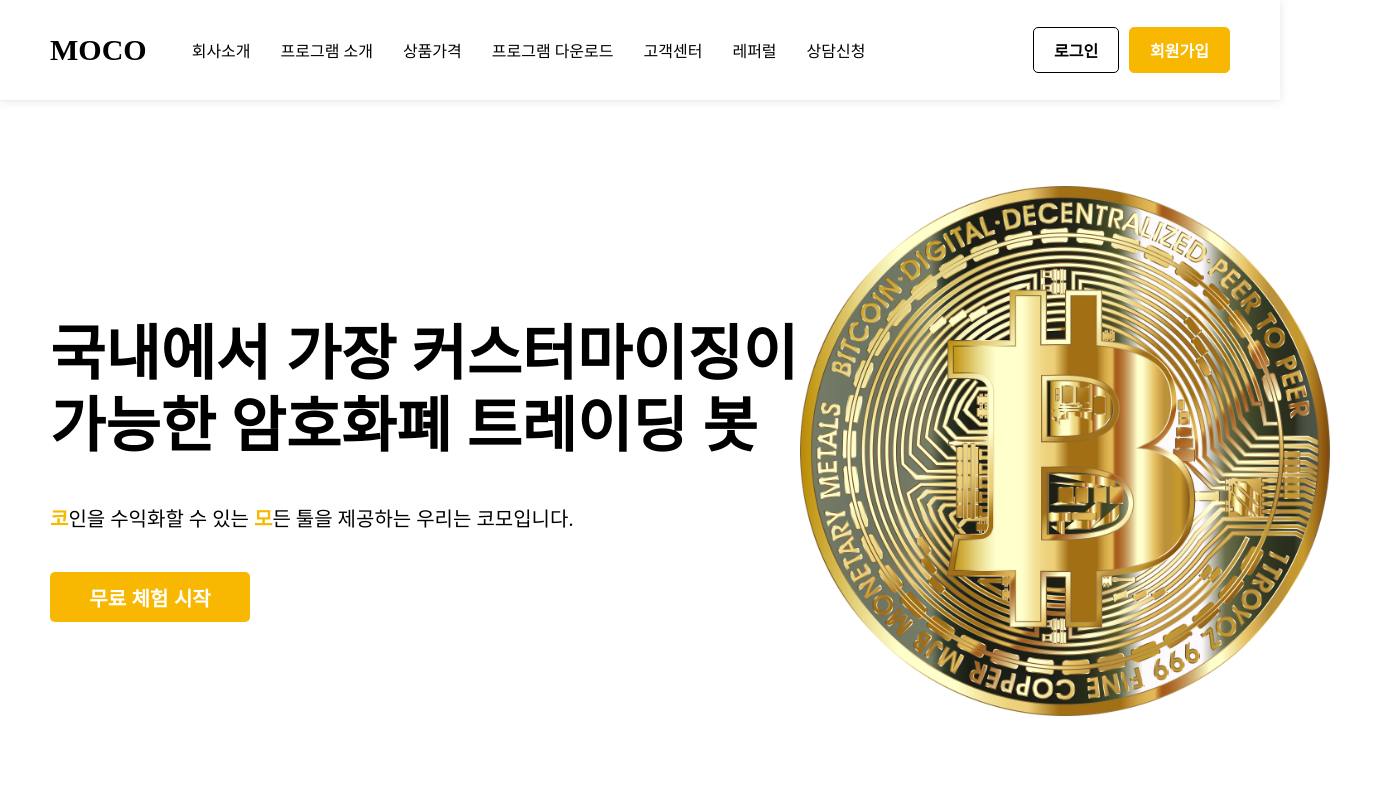
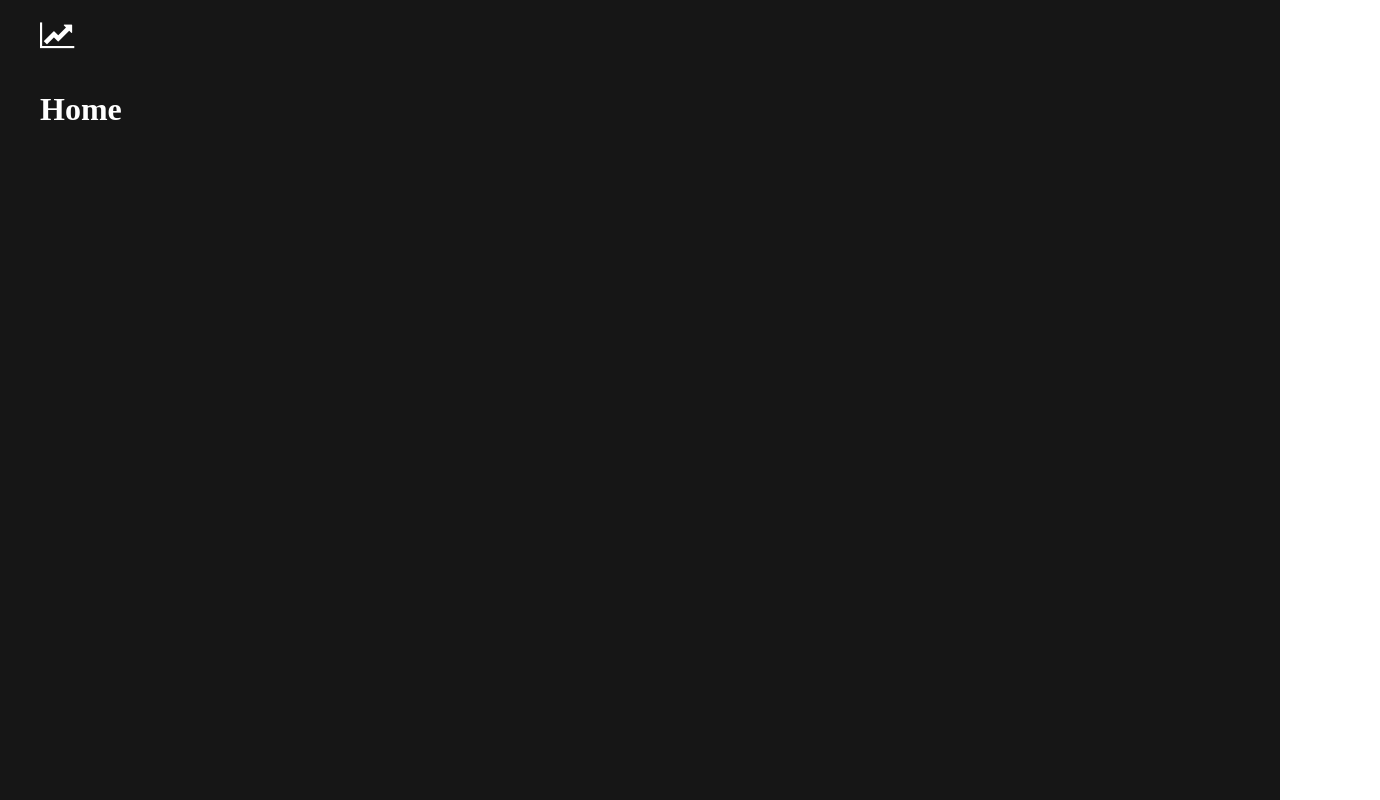
Before and after one commit to Ryugi62/como_website, a Vue app in the folder web/: page / in a window 1280 px wide. Shown: the whole page, 1380 px wide, since content can reach past the window. Built offline with nearby package versions, Linux system fonts and the light colour scheme.

Commit message:
design : reset design to black thema

```diff
--- a/web/src/App.vue
+++ b/web/src/App.vue
@@ -14,15 +14,13 @@ a {
   text-decoration: none;
 }
 
-html {
+html,
+body,
+#app {
   margin: 0;
   padding: 0;
   outline: 0;
-}
-
-body {
-  margin: 0;
-  padding: 0;
-  outline: 0;
+  height: 100%;
+  width: 100%;
 }
 </style>
--- a/web/src/components/Header.vue
+++ b/web/src/components/Header.vue
@@ -1,196 +1,27 @@
 <template>
-  <div class="overlay">
-    <div class="header">
-      <RouterLink to="/" class="title">MOCO </RouterLink>
-      <div class="nav">
-        <RouterLink
-          v-for="link in linkList"
-          :key="link.name"
-          :to="link.path"
-          class="nav-item link"
-          >{{ link.name }}</RouterLink
-        >
-      </div>
-      <div class="user">
-        <RouterLink to="/" class="user-item btn login">로그인</RouterLink>
-        <RouterLink to="/" class="user-item btn register">회원가입</RouterLink>
-      </div>
-      <div class="hambuger" :class="{ active: menu }" @click="menu = !menu">
-        &equiv;
-      </div>
-      <div class="dropdown" v-if="menu">
-        <RouterLink
-          v-for="link in linkList"
-          :key="link.name"
-          :to="link.path"
-          class="dropdown-item link"
-          >{{ link.name }}</RouterLink
-        >
-      </div>
-    </div>
+  <div class="header">
+    <i class="fa fa-line-chart"></i>
   </div>
 </template>
 
 <script>
 export default {
   name: "HeaderComponent",
-  data() {
-    return {
-      menu: false,
-
-      linkList: [
-        { name: "회사소개", path: "/intro" },
-        { name: "프로그램 소개", path: "/" },
-        { name: "상품가격", path: "/" },
-        { name: "프로그램 다운로드", path: "/" },
-        { name: "고객센터", path: "/" },
-        { name: "레퍼럴", path: "/" },
-        { name: "상담신청", path: "/" },
-      ],
-    };
-  },
 };
 </script>
 
 <style scoped>
-* {
-  /* border: 1px solid red; */
+.header {
+  top: 0;
+  width: 100%;
+  padding: 20px 0;
+  position: sticky;
+
+  max-width: 1200px;
+  margin: auto;
 }
 
-.overlay {
-  top: 0;
-  left: 0;
-  width: 100%;
-  position: fixed;
-  background: white;
-  box-shadow: 0 0 10px rgba(0, 0, 0, 0.1);
-  border-bottom: 1px solid #eee;
-}
-
-.header {
-  margin: auto;
-  height: 100px;
-  display: flex;
-  padding: 0 50px;
-  font-size: 16px;
-  max-width: 1440px;
-  align-items: center;
-}
-
-.title {
+.header i {
   font-size: 30px;
-  font-weight: bold;
-  margin-right: 30px;
-}
-
-.nav {
-  display: flex;
-}
-
-.nav-item {
-  padding: 10px 15px;
-}
-.nav-item:last-child {
-  margin-right: 0;
-}
-
-.link:hover {
-  color: black;
-  font-weight: bolder;
-  text-decoration: underline;
-}
-.link:active {
-  color: #f8b700;
-}
-
-.user {
-  display: flex;
-  margin-left: auto;
-}
-
-.btn {
-  cursor: pointer;
-  border: 1px solid black;
-  padding: 10px 20px;
-  font-weight: bold;
-  margin-left: 10px;
-  border-radius: 5px;
-}
-.btn:hover {
-  background: #f5f4f4;
-}
-.btn:active {
-  background: #e6e6e6;
-}
-
-.register {
-  color: #fff;
-  border-color: #f8b700;
-  background-color: #f8b700;
-}
-.register:hover {
-  background: #f1b100;
-}
-.register:active {
-  background: #e6a100;
-}
-
-.hambuger {
-  width: 30px;
-  height: 30px;
-  cursor: pointer;
-  display: none;
-  font-size: 30px;
-  margin-left: auto;
-  align-items: center;
-  justify-content: center;
-}
-
-.dropdown {
-  display: none;
-}
-
-.dropdown-item {
-  padding: 15px 0;
-  text-align: center;
-  border-bottom: 1px solid #eee;
-}
-.active {
-  color: #f8b700;
-}
-
-@media screen and (max-width: 768px) {
-  .header {
-    padding: 0 20px;
-  }
-
-  .title {
-    font-size: 20px;
-    margin-right: 20px;
-  }
-
-  .nav {
-    display: none;
-  }
-
-  .user {
-    display: none;
-  }
-
-  .hambuger {
-    display: flex;
-  }
-
-  .dropdown {
-    top: 100px;
-    left: 0;
-    width: 100%;
-    display: flex;
-    position: absolute;
-    box-shadow: 0 0 10px rgba(0, 0, 0, 0.1);
-    border-bottom: 1px solid #eee;
-    flex-direction: column;
-    background-color: #fff;
-  }
 }
 </style>
--- a/web/src/views/HomeView.vue
+++ b/web/src/views/HomeView.vue
@@ -1,39 +1,21 @@
 <template>
-  <Header />
+  <div class="home">
+    <HeaderComponent />
 
-  <div class="main">
-    <div class="text-area">
-      <h1 class="title">
-        국내에서 가장 커스터마이징이<br />가능한 암호화폐 트레이딩 봇
-      </h1>
-
-      <p class="comment">
-        <span>코</span>인을 수익화할 수 있는 <span>모</span>든 툴을 제공하는
-        우리는 코모입니다.
-      </p>
-
-      <button class="btn">무료 체험 시작</button>
-    </div>
-    <div class="img-area">
-      <img src="@/assets/img/bitcoin.png" alt="" />
+    <div class="container">
+      <h1>Home</h1>
     </div>
   </div>
 </template>
 
 <script>
-import Header from "@/components/Header.vue";
+import HeaderComponent from "@/components/Header.vue";
 
 export default {
   name: "HomeView",
 
   components: {
-    Header,
-  },
-
-  data() {
-    return {
-      menu: false,
-    };
+    HeaderComponent,
   },
 };
 </script>
@@ -43,93 +25,15 @@ export default {
   /* border: 1px solid red; */
 }
 
-.main {
-  margin: 0 auto;
-  height: calc(100vh - 101px);
-  display: flex;
-  padding: 0 50px;
-  max-width: 1440px;
-  margin-top: 101px;
-  align-items: center;
-  justify-content: center;
+.home {
+  width: 100%;
+  height: 100%;
+  color: #ffffff;
+  background-color: #161616;
 }
 
-.text-area {
-  flex: 1;
-  display: flex;
-  align-items: flex-start;
-  flex-direction: column;
-  justify-content: center;
-}
-
-.title {
-  font-size: 60px;
-  font-weight: 700;
-  line-height: 1.2;
-  margin-bottom: 20px;
-}
-
-.comment {
-  font-size: 20px;
-  margin-bottom: 40px;
-}
-
-.comment span {
-  color: #f8b700;
-  font-weight: bolder;
-}
-
-.btn {
-  color: #fff;
-  width: 200px;
-  height: 50px;
-  border: none;
-  cursor: pointer;
-  font-size: 20px;
-  font-weight: 700;
-  border-radius: 5px;
-  background-color: #f8b700;
-}
-.btn:hover {
-  background: #f1b100;
-}
-.btn:active {
-  background: #e6a100;
-}
-
-.img-area {
-  display: flex;
-  align-items: center;
-  flex-direction: column;
-  justify-content: center;
-}
-
-.img-area img {
-  width: 100%;
-  max-width: 530px;
-}
-
-@media screen and (max-width: 768px) {
-  .main {
-    padding: 0 20px;
-  }
-
-  .title {
-    font-size: 40px;
-  }
-
-  .comment {
-    font-size: 16px;
-  }
-
-  .btn {
-    width: 150px;
-    height: 40px;
-    font-size: 16px;
-  }
-
-  .img-area img {
-    max-width: 300px;
-  }
+.container {
+  margin: auto;
+  max-width: 1200px;
 }
 </style>
```
